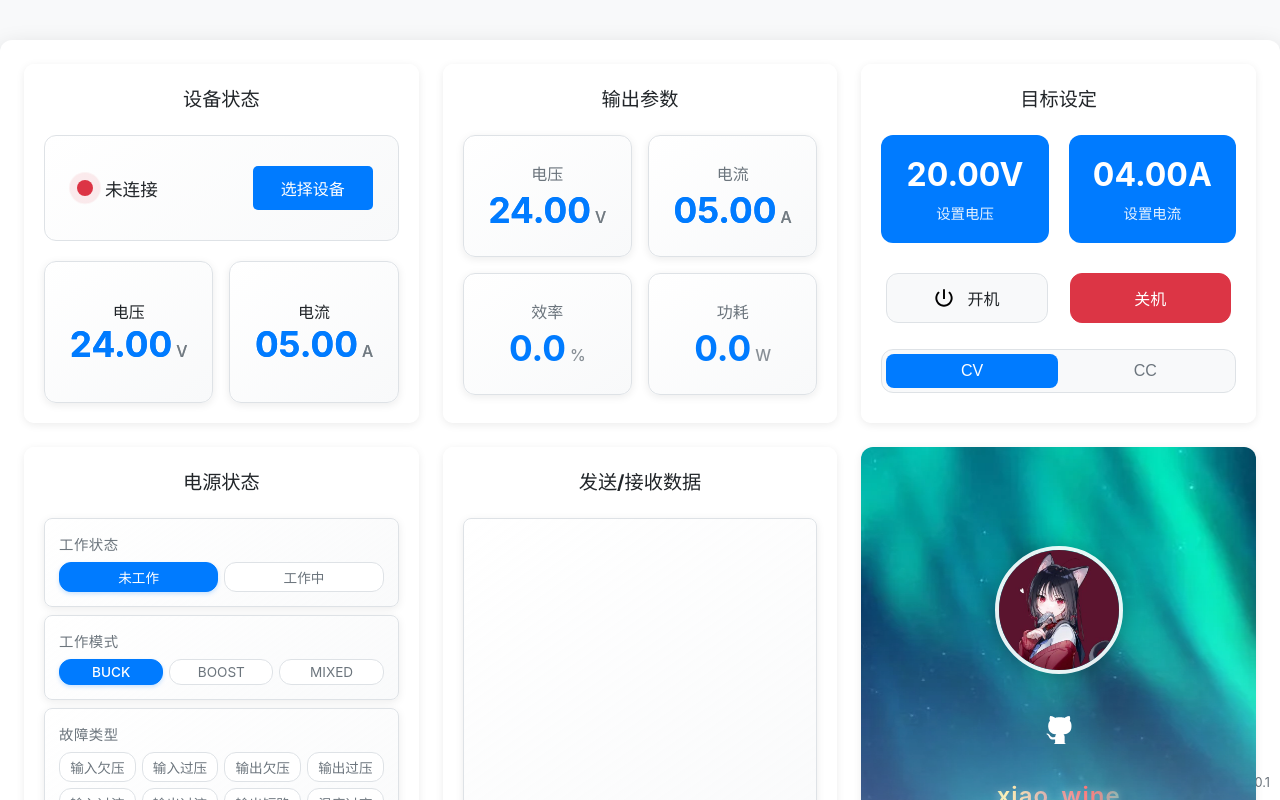
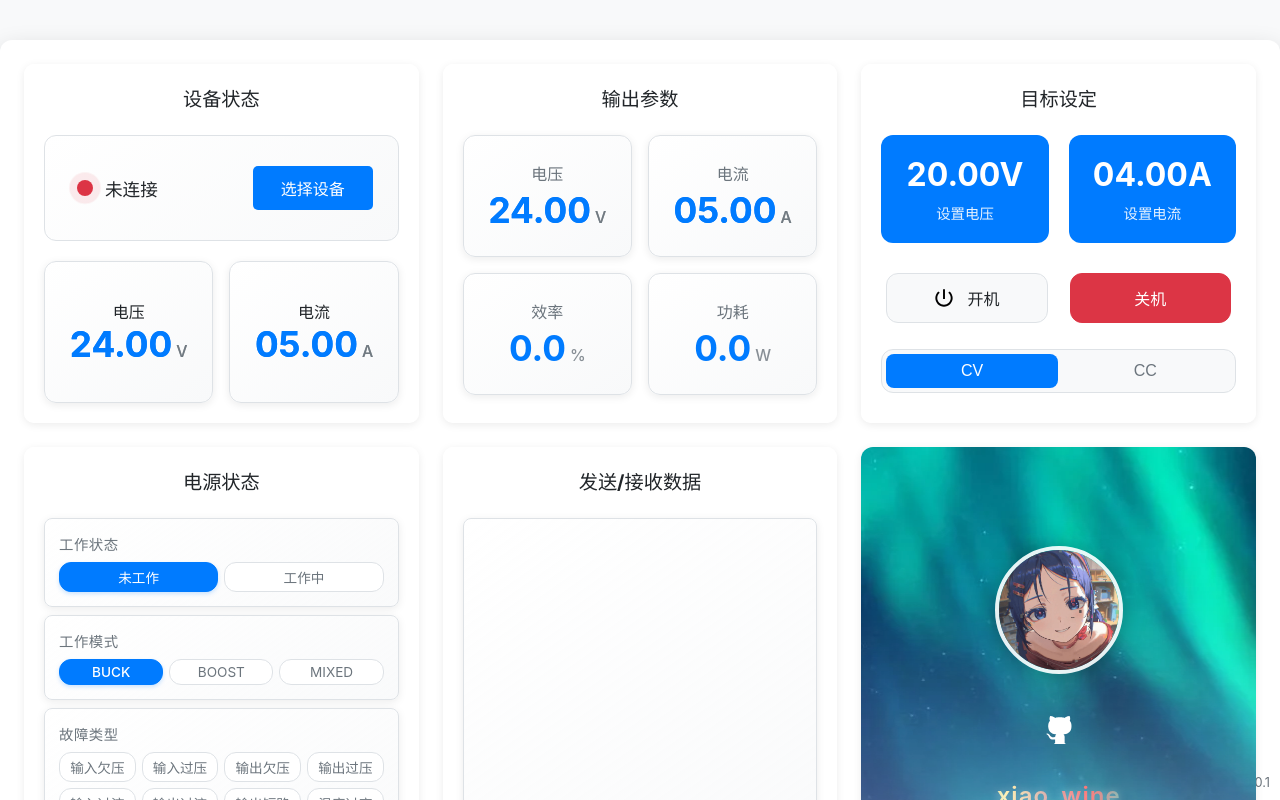
Before and after one commit to xiaowine/power-control, a Vue app: page / in a window 1280 px wide. Shown: the top 800 px of the page. Built offline with nearby package versions, Linux system fonts and the light colour scheme; a web font is replaced by a local one.

Commit message:
更新头像

```diff
--- a/src/components/About.vue
+++ b/src/components/About.vue
@@ -59,7 +59,7 @@
 .avatar-image {
   width: 100%;
   height: 100%;
-  background: url("../assets/avatar.jpg") center center no-repeat;
+  background: url("../assets/avatar.png") center center no-repeat;
   background-size: cover;
   transition: all 0.3s ease;
 }
```
Also changed, not shown: src/assets/avatar.jpg (deleted), src/assets/avatar.png (added).
